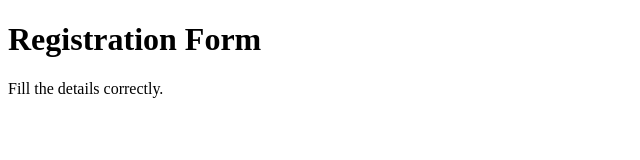
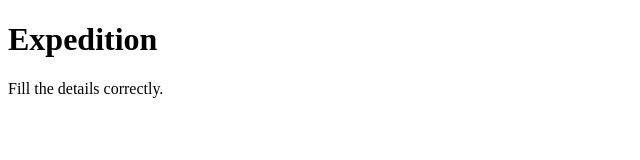
Before and after one commit to Olawuyimayowa4/new-git-project, a plain HTML site: page index.html in a window 1280 px wide. Shown: the whole page, without its empty margins (0-640 px from the left). Drawn offline with Linux system fonts and the light colour scheme.

Commit message:
change blog header

```diff
--- a/index.html
+++ b/index.html
@@ -6,7 +6,7 @@
         <link rel="stylesheet" href="css/app.css">
     </head>
     <body>
-        <h1>Registration Form</h1>
+        <h1>Expedition</h1>
         <p>Fill the details correctly.</p>
     </body>
 </html>
```
